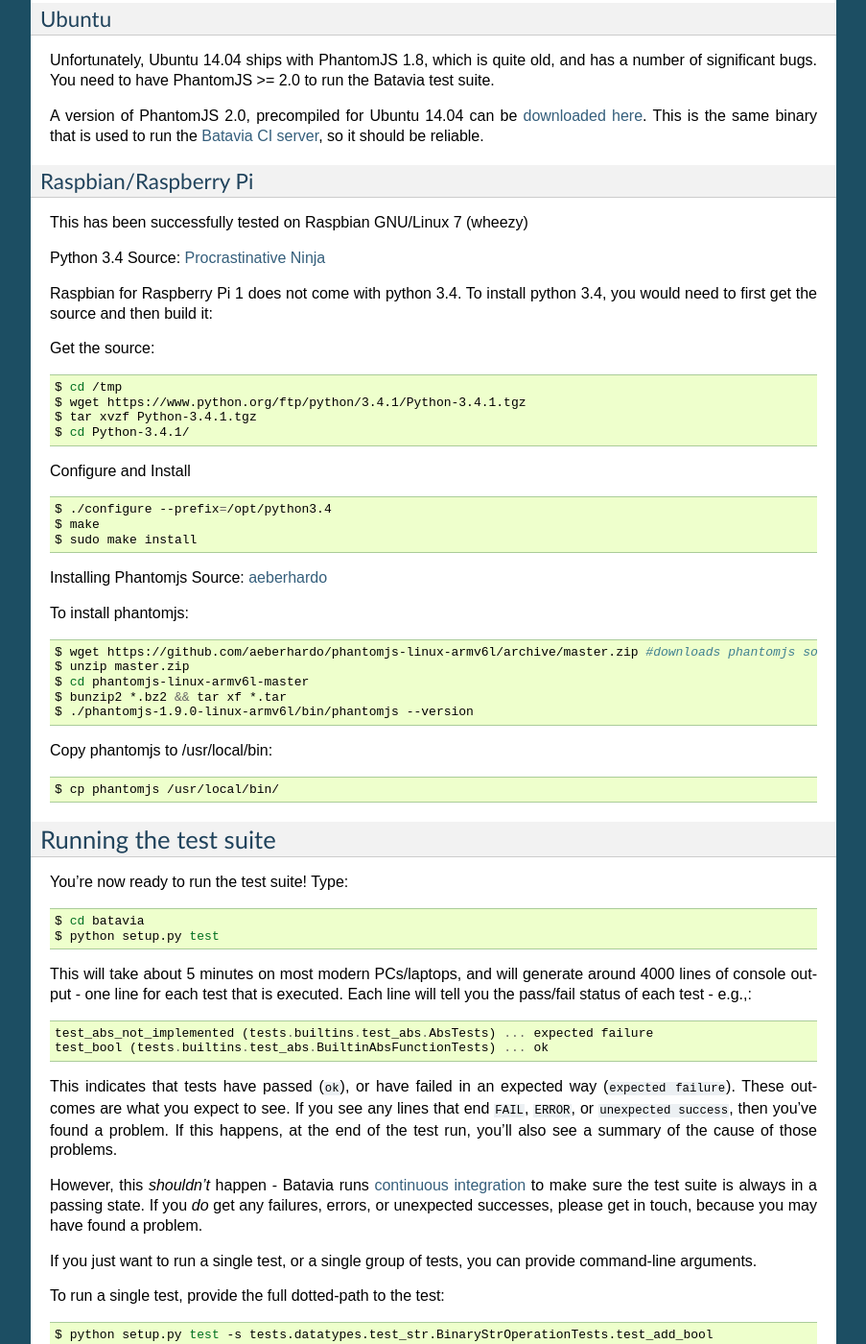
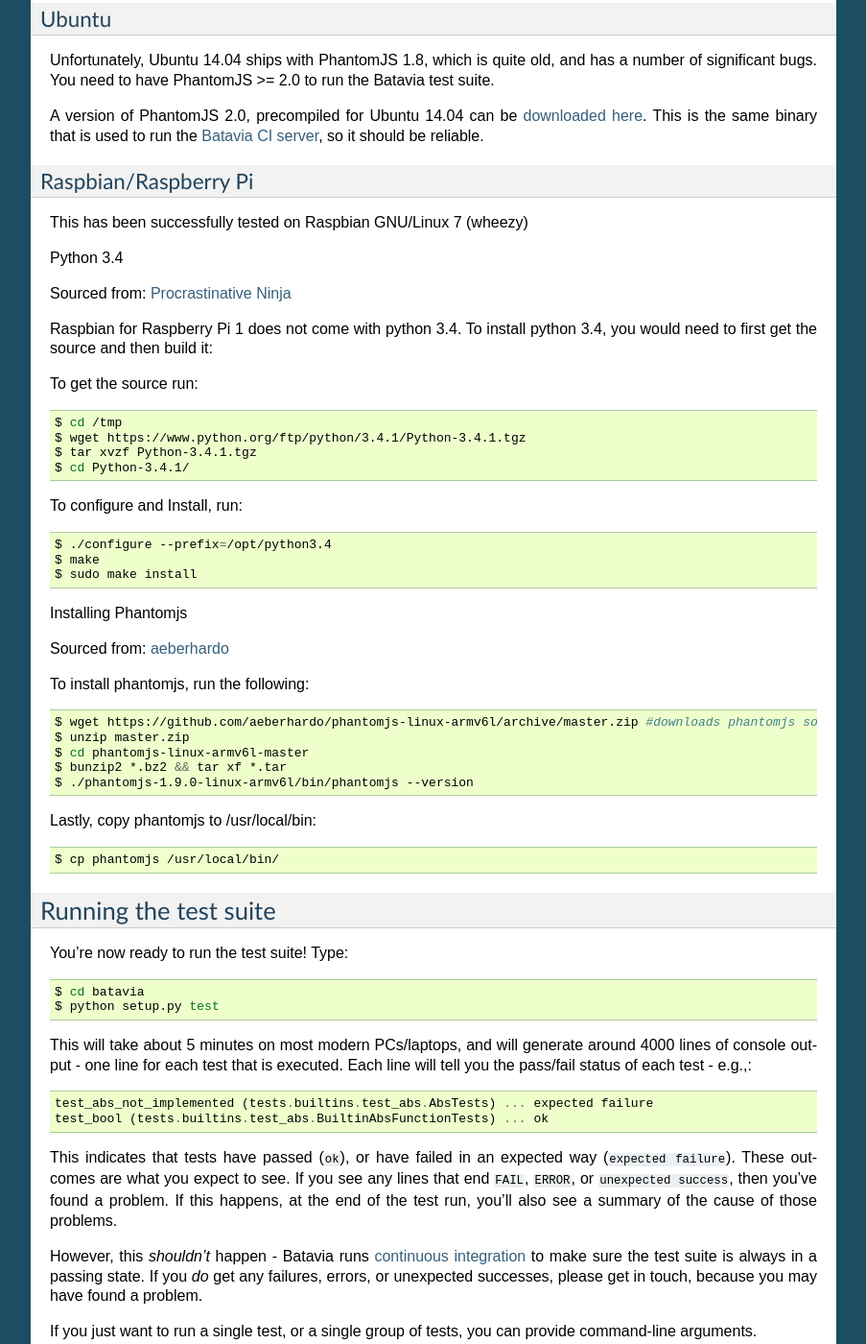
Before and after one commit to beeware/batavia, a Sphinx documentation site: the page built from docs/internals/contributing.rst, in a window 1280 px wide and 1400 px high, scrolled down 839 px. Shown: the whole window at 96% size, without its empty margins (198-1101 px from the left). Built offline with Sphinx 7.4.7, drawn with Linux system fonts in a browser that asks for light colours.

Commit message:
documenting setup for raspbian final attempt

```diff
--- a/docs/internals/contributing.rst
+++ b/docs/internals/contributing.rst
@@ -73,13 +73,14 @@
 This has been successfully tested on Raspbian GNU/Linux 7 (wheezy)
 
 Python 3.4
-Source: `Procrastinative Ninja`_
+
+Sourced from: `Procrastinative Ninja`_
 
 .. _Procrastinative Ninja: https://procrastinative.ninja/2014/07/20/install-python34-on-raspberry-pi
 
 Raspbian for Raspberry Pi 1 does not come with python 3.4.  To install python 3.4, you would need to first get the source and then build it:
 
-Get the source:
+To get the source run:
 
 .. code-block:: bash
 
@@ -88,7 +89,7 @@
 	$ tar xvzf Python-3.4.1.tgz
 	$ cd Python-3.4.1/
 
-Configure and Install
+To configure and Install, run:
 
 .. code-block:: bash
 
@@ -98,11 +99,12 @@
 
 
 Installing Phantomjs
-Source: `aeberhardo`_
+
+Sourced from: `aeberhardo`_
 
 .. _aeberhardo: https://github.com/aeberhardo/phantomjs-linux-armv6l
 
-To install phantomjs:
+To install phantomjs, run the following:
 
 .. code-block:: bash
 
@@ -112,7 +114,7 @@
     $ bunzip2 *.bz2 && tar xf *.tar
     $ ./phantomjs-1.9.0-linux-armv6l/bin/phantomjs --version
 
-Copy phantomjs to /usr/local/bin:
+Lastly, copy phantomjs to /usr/local/bin:
 
 .. code-block:: bash
 
```
